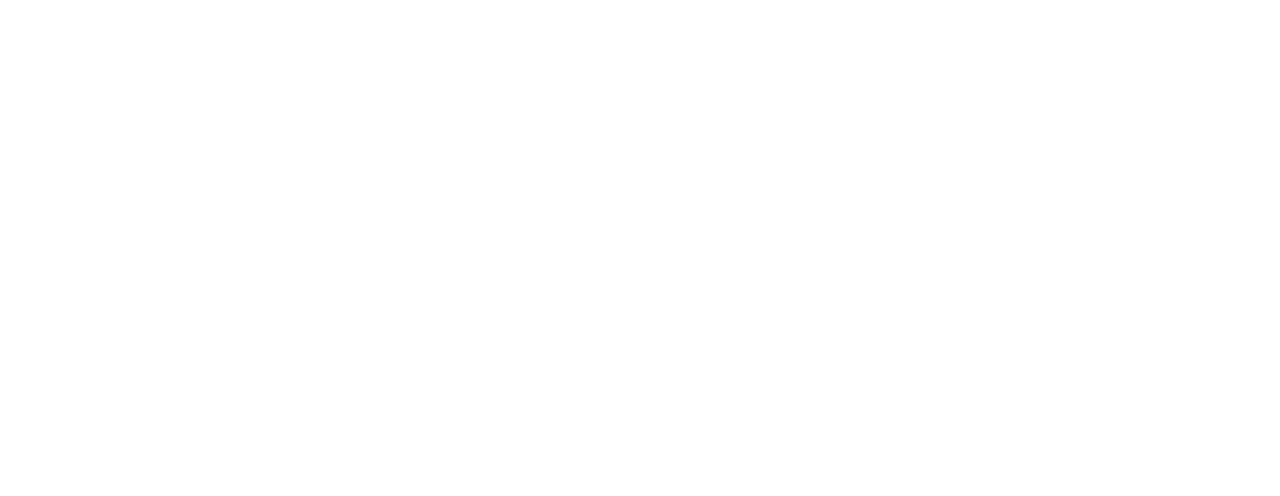
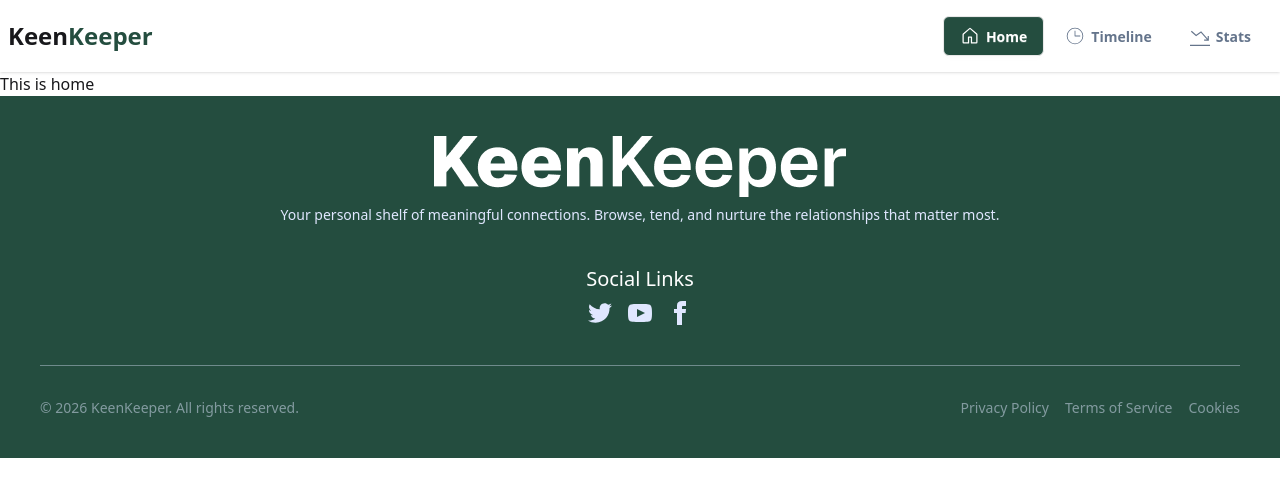
Before and after one commit to ruhit1000/keen-keeper, a Next.js app: page / in a window 1280 px wide. Shown: the top 496 px of the page. Built offline with nearby package versions, Linux system fonts and the light colour scheme.

Commit message:
Add Navbar, Footer, Loading, and Not Found components; update layout and home page

```diff
--- a/src/app/layout.js
+++ b/src/app/layout.js
@@ -1,5 +1,7 @@
 import { Geist, Geist_Mono } from "next/font/google";
 import "./globals.css";
+import Navbar from "@/components/Navbar/Navbar";
+import Footer from "@/components/Footer/Footer";
 
 const geistSans = Geist({
   variable: "--font-geist-sans",
@@ -24,7 +26,9 @@
       className={`${geistSans.variable} ${geistMono.variable} h-full antialiased`}
     >
       <body className="min-h-full flex flex-col">
+        <Navbar />
         {children}
+        <Footer />
       </body>
     </html>
   );
--- /dev/null
+++ b/src/app/loading.jsx
@@ -0,0 +1,33 @@
+import React from 'react';
+
+const LoadingPage = () => {
+    return (
+        <div style={{
+            display: 'flex',
+            justifyContent: 'center',
+            alignItems: 'center',
+            minHeight: '100vh', // Full viewport height
+            backgroundColor: 'transparent' // Adjust if you want a full-page overlay
+        }}>
+            <style>
+                {`
+                    @keyframes spin {
+                        0% { transform: rotate(0deg); }
+                        100% { transform: rotate(360deg); }
+                    }
+                `}
+            </style>
+            <div style={{
+                border: '8px solid rgba(36, 77, 63, 0.1)', // Light version of #244D3F for the track
+                borderTop: '8px solid #244D3F', // The actual color for the spinning part
+                borderRadius: '50%',
+                width: '60px',
+                height: '60px',
+                animation: 'spin 1.5s linear infinite'
+            }}>
+            </div>
+        </div>
+    );
+};
+
+export default LoadingPage;
--- /dev/null
+++ b/src/app/not-found.jsx
@@ -0,0 +1,24 @@
+import Link from 'next/link';
+import React from 'react';
+
+const PageNotFound = () => {
+    return (
+        <div className="flex flex-col items-center justify-center min-h-screen bg-[#244D3F] text-white px-4">
+            <h1 className="text-9xl font-extrabold tracking-widest drop-shadow-lg">
+                404
+            </h1>
+            <div className="bg-white text-[#244D3F] px-2 text-sm rounded rotate-12 absolute mb-24 font-semibold shadow-sm">
+                Page Not Found
+            </div>
+
+            <p className="mt-8 mb-8 text-center text-lg text-gray-200 max-w-md">
+                Oops! The page you are looking for does not exist, has been removed, or is temporarily unavailable.
+            </p>
+            <Link className="px-8 py-3 bg-white text-[#244D3F] font-bold rounded-full shadow-lg hover:bg-gray-100 hover:scale-105 transition-transform duration-300 ease-in-out" href="/">
+                Return Home
+            </Link>
+        </div>
+    );
+};
+
+export default PageNotFound;
--- a/src/app/page.js
+++ b/src/app/page.js
@@ -3,7 +3,7 @@
 export default function Home() {
   return (
     <div>
-
+      <h2>This is home</h2>
     </div>
   );
 }
--- /dev/null
+++ b/src/components/Footer/Footer.jsx
@@ -0,0 +1,76 @@
+import React from 'react';
+import logo from '@/assets/logo-xl.png';
+import Image from 'next/image';
+import Link from 'next/link';
+
+const Footer = () => {
+    return (
+        <footer className="footer footer-horizontal footer-center bg-[#244D3F] text-primary-content p-10">
+            <aside>
+                <Image
+                    loading='eager'
+                    src={logo}
+                    alt="logo"
+                />
+                <p>Your personal shelf of meaningful connections. Browse, tend, and nurture the relationships that matter most.</p>
+            </aside>
+            <nav >
+                <h3 className='font-medium text-xl text-base-100'>Social Links</h3>
+                <div className="grid grid-flow-col gap-4">
+                    <a className='cursor-pointer hover:text-base-100 duration-300 transition-colors'>
+                        <svg
+                            xmlns="http://www.w3.org/2000/svg"
+                            width="24"
+                            height="24"
+                            viewBox="0 0 24 24"
+                            className="fill-current">
+                            <path
+                                d="M24 4.557c-.883.392-1.832.656-2.828.775 1.017-.609 1.798-1.574 2.165-2.724-.951.564-2.005.974-3.127 1.195-.897-.957-2.178-1.555-3.594-1.555-3.179 0-5.515 2.966-4.797 6.045-4.091-.205-7.719-2.165-10.148-5.144-1.29 2.213-.669 5.108 1.523 6.574-.806-.026-1.566-.247-2.229-.616-.054 2.281 1.581 4.415 3.949 4.89-.693.188-1.452.232-2.224.084.626 1.956 2.444 3.379 4.6 3.419-2.07 1.623-4.678 2.348-7.29 2.04 2.179 1.397 4.768 2.212 7.548 2.212 9.142 0 14.307-7.721 13.995-14.646.962-.695 1.797-1.562 2.457-2.549z"></path>
+                        </svg>
+                    </a>
+                    <a className='cursor-pointer hover:text-base-100 duration-300 transition-colors'>
+                        <svg
+                            xmlns="http://www.w3.org/2000/svg"
+                            width="24"
+                            height="24"
+                            viewBox="0 0 24 24"
+                            className="fill-current">
+                            <path
+                                d="M19.615 3.184c-3.604-.246-11.631-.245-15.23 0-3.897.266-4.356 2.62-4.385 8.816.029 6.185.484 8.549 4.385 8.816 3.6.245 11.626.246 15.23 0 3.897-.266 4.356-2.62 4.385-8.816-.029-6.185-.484-8.549-4.385-8.816zm-10.615 12.816v-8l8 3.993-8 4.007z"></path>
+                        </svg>
+                    </a>
+                    <a className='cursor-pointer hover:text-base-100 duration-300 transition-colors'>
+                        <svg
+                            xmlns="http://www.w3.org/2000/svg"
+                            width="24"
+                            height="24"
+                            viewBox="0 0 24 24"
+                            className="fill-current">
+                            <path
+                                d="M9 8h-3v4h3v12h5v-12h3.642l.358-4h-4v-1.667c0-.955.192-1.333 1.115-1.333h2.885v-5h-3.808c-3.596 0-5.192 1.583-5.192 4.615v3.385z"></path>
+                        </svg>
+                    </a>
+                </div>
+            </nav>
+            <div className='w-full'>
+                <hr className="border-t mb-6 w-full border-grey-100 opacity-40" />
+                <div className='opacity-50 w-full flex flex-col sm:flex-row justify-between gap-6 items-center'>
+                    <p>© 2026 KeenKeeper. All rights reserved.</p>
+                    <ul className='flex gap-4'>
+                        <li><Link href="/privacy-policy">
+                            Privacy Policy
+                        </Link></li>
+                        <li><Link href="/terms-of-service">
+                            Terms of Service
+                        </Link></li>
+                        <li><Link href="/cookies">
+                            Cookies
+                        </Link></li>
+                    </ul>
+                </div>
+            </div>
+        </footer>
+    );
+};
+
+export default Footer;
--- /dev/null
+++ b/src/components/Navbar/Navbar.jsx
@@ -0,0 +1,25 @@
+import Link from 'next/link';
+import React from 'react';
+import Navlinks from './Navlinks';
+
+const Navbar = () => {
+
+    return (
+        <div className="bg-base-100 shadow-sm">
+            <div className='navbar container mx-auto'>
+                <div className="flex-1">
+                    <Link className='font-bold text-2xl' href="/">
+                        Keen<span className='text-[#244D3F]'>Keeper</span>
+                    </Link>
+                </div>
+                <div className="flex-none">
+                    <ul className="menu menu-horizontal px-1">
+                        <Navlinks />
+                    </ul>
+                </div>
+            </div>
+        </div>
+    );
+};
+
+export default Navbar;
--- /dev/null
+++ b/src/components/Navbar/Navlinks.jsx
@@ -0,0 +1,46 @@
+'use client';
+import Link from 'next/link';
+import { usePathname } from 'next/navigation';
+import React from 'react';
+import { CiClock2 } from 'react-icons/ci';
+import { GoHome } from "react-icons/go";
+import { TfiStatsDown } from 'react-icons/tfi';
+
+const Navlinks = () => {
+    const pathname = usePathname();
+
+    const links = [
+        {
+            name: 'Home',
+            path: '/',
+            icon: <GoHome size={20} />
+        },
+        {
+            name: 'Timeline',
+            path: '/timeline',
+            icon: <CiClock2 size={20} />
+        },
+        {
+            name: 'Stats',
+            path: '/stats',
+            icon: <TfiStatsDown size={20} />
+        }
+    ];
+
+    return (
+        <>
+            {
+                links.map((link, index) => (
+                    <li key={index}>
+                        <Link className={`btn ml-1 ${pathname === link.path ? 'bg-[#244D3F] text-base-100 rounded-md' : 'btn-ghost text-[#64748B]'}`} href={link.path}>
+                            {link.icon}
+                            {link.name}
+                        </Link>
+                    </li>
+                ))
+            }
+        </>
+    );
+};
+
+export default Navlinks;
```
